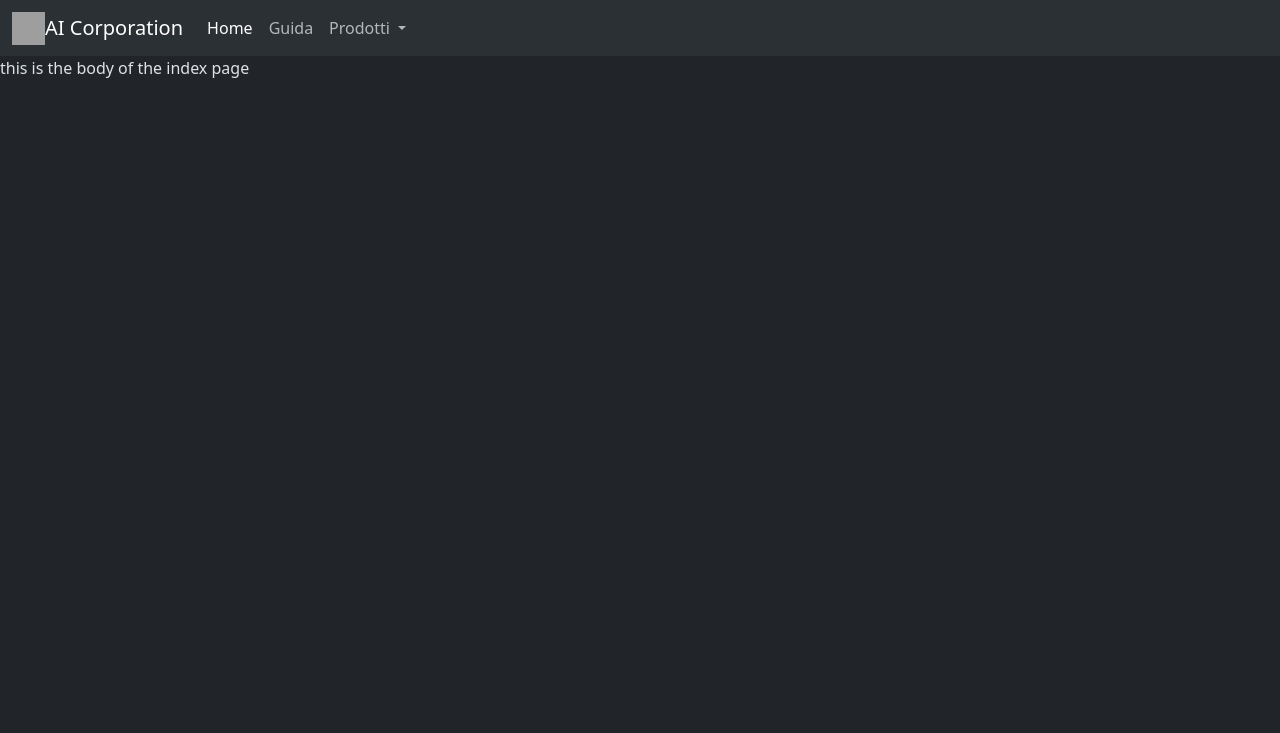
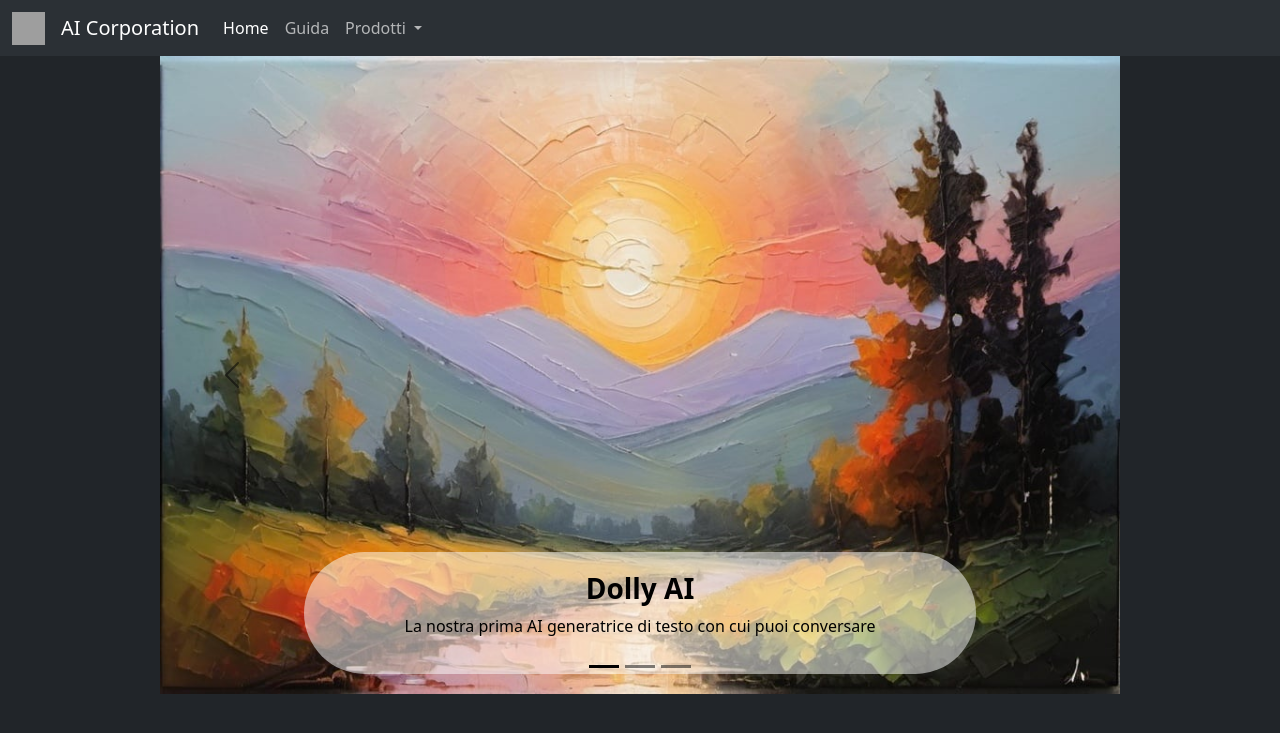
Before and after one commit to galactic1106/AI_site, a Flask app: page / in a window 1280 px wide. Shown: the top 733 px of the page. Run offline with Flask 3, Linux system fonts and the light colour scheme; grey boxes are pictures that could not be loaded.

Commit message:
roba di fabio a scuola

```diff
--- a/webapp/index.py
+++ b/webapp/index.py
@@ -8,10 +8,8 @@ index = Blueprint('index',__name__)
 def home():
     return render_template('index.html')
 
-@index.route('/gpt-2', methods=['GET','POST'])
+@index.route('/gpt-2')
 def gpt_2():
-    data= request.form
-    data.get()
     return render_template('gpt-2.html')
 
 @index.route('/dolly-3b')
--- a/webapp/templates/base.html
+++ b/webapp/templates/base.html
@@ -5,8 +5,10 @@
     <meta charset="UTF-8">
     <meta name="viewport" content="width=device-width, initial-scale=1.0">
     <title>{% block title %}{% endblock %}</title>
-    <link href="https://cdn.jsdelivr.net/npm/bootstrap@5.3.3/dist/css/bootstrap.min.css" rel="stylesheet"
-        integrity="sha384-QWTKZyjpPEjISv5WaRU9OFeRpok6YctnYmDr5pNlyT2bRjXh0JMhjY6hW+ALEwIH" crossorigin="anonymous">
+    <link href="https://cdn.jsdelivr.net/npm/bootstrap@5.3.3/dist/css/bootstrap.min.css" rel="stylesheet" integrity="sha384-QWTKZyjpPEjISv5WaRU9OFeRpok6YctnYmDr5pNlyT2bRjXh0JMhjY6hW+ALEwIH" crossorigin="anonymous">
+    <style>
+        @import url('https://fonts.googleapis.com/css2?family=IBM+Plex+Mono:ital,wght@0,100;0,200;0,300;0,400;0,500;0,600;0,700;1,100;1,200;1,300;1,400;1,500;1,600;1,700&display=swap');
+        </style>
 </head>
 <!--
     questo file è la base di tutti gli altri file quindi a meno che non
@@ -21,7 +23,7 @@
             <div class="container-fluid">
                 <img src="https://www.aicorporation.com/wp-content/uploads/2019/02/ai-logo-blue-button-large-2015.png"
                     alt="img. azienda" width="33px" height="33px" id="imgAzienda">
-                <a class="navbar-brand" href="#">AI Corporation</a>
+                <a class="navbar-brand ms-3" href="/">AI Corporation</a>
                 <button class="navbar-toggler" type="button" data-bs-toggle="collapse"
                     data-bs-target="#navbarNavDropdown" aria-controls="navbarNavDropdown" aria-expanded="false"
                     aria-label="Toggle navigation">
--- /dev/null
+++ b/webapp/templates/guida.html
@@ -0,0 +1,3 @@
+{% extends "base.html" %}
+{% block title %}Guida{% endblock %}
+{% block body %}this is the body of the guida page{% endblock %}
--- a/webapp/templates/index.html
+++ b/webapp/templates/index.html
@@ -1,3 +1,45 @@
 {% extends "base.html" %}
 {% block title %}Index{% endblock %}
-{% block body %}this is the body of the index page{% endblock %}
+{% block body %}
+<div id="carouselExampleCaptions" class="carousel slide col-9 mx-auto">
+    <div class="carousel-indicators">
+        <button type="button" data-bs-target="#carouselExampleCaptions" data-bs-slide-to="0" class="active"
+            aria-current="true" aria-label="Slide 1"></button>
+        <button type="button" data-bs-target="#carouselExampleCaptions" data-bs-slide-to="1"
+            aria-label="Slide 2"></button>
+        <button type="button" data-bs-target="#carouselExampleCaptions" data-bs-slide-to="2"
+            aria-label="Slide 3"></button>
+    </div>
+    <div class="carousel-inner">
+        <div class="carousel-item active">
+            <img src="../static/img/openart-image_nsx1oiGT_1716968532588_raw.jpg" class="d-block w-100" alt="...">
+            <div class="carousel-caption d-none d-md-block bg-opacity-50 bg-white rounded-pill ">
+                <h5 class="fw-bolder fs-3">Dolly AI</h5>
+                <p class="fw-medium">La nostra prima AI generatrice di testo con cui puoi conversare</p>
+            </div>
+        </div>
+        <div class="carousel-item">
+            <img src="../static/img/openart-image_Fj-iov5i_1716968070034_raw.jpg" class="d-block w-100" alt="...">
+            <div class="carousel-caption d-none d-md-block bg-opacity-50 bg-white rounded-pill">
+                <h5 class="fw-bolder fs-3">Image_generator 1.5-Turbo</h5>
+                <p class="fw-medium">Il nostro modello generatrice di immagini più potente di sempre</p>
+            </div>
+        </div>
+        <div class="carousel-item">
+            <img src="../static/img/openart-image_WEEev_od_1716968831626_raw.jpg" class="d-block w-100" alt="...">
+            <div class="carousel-caption d-none d-md-block bg-opacity-50 bg-white rounded-pill">
+                <h5 class="fw-bolder fs-3">Guida</h5>
+                <p class="fw-medium">Scopri come usare al meglio i nostri prodotti con guide dettagliate</p>
+            </div>
+        </div>
+    </div>
+    <button class="carousel-control-prev" type="button" data-bs-target="#carouselExampleCaptions" data-bs-slide="prev">
+        <span class="carousel-control-prev-icon" aria-hidden="true"></span>
+        <span class="visually-hidden">Previous</span>
+    </button>
+    <button class="carousel-control-next" type="button" data-bs-target="#carouselExampleCaptions" data-bs-slide="next">
+        <span class="carousel-control-next-icon" aria-hidden="true"></span>
+        <span class="visually-hidden">Next</span>
+    </button>
+</div>
+{% endblock %}
```
Also changed, not shown: webapp/static/css/stile.css (added), webapp/static/img/openart-image_Fj-iov5i_1716968070034_raw.jpg (added), webapp/static/img/openart-image_WEEev_od_1716968831626_raw.jpg (added), webapp/static/img/openart-image_nsx1oiGT_1716968532588_raw.jpg (added).
